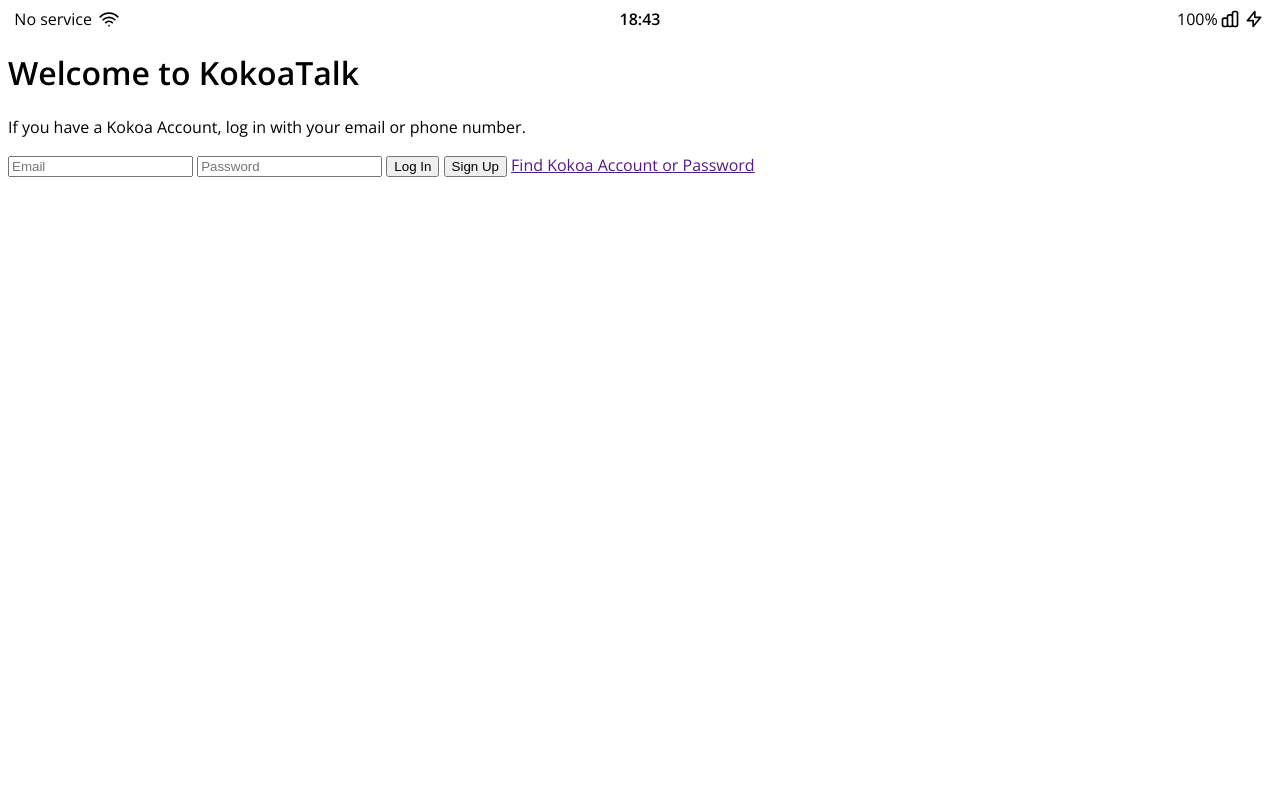
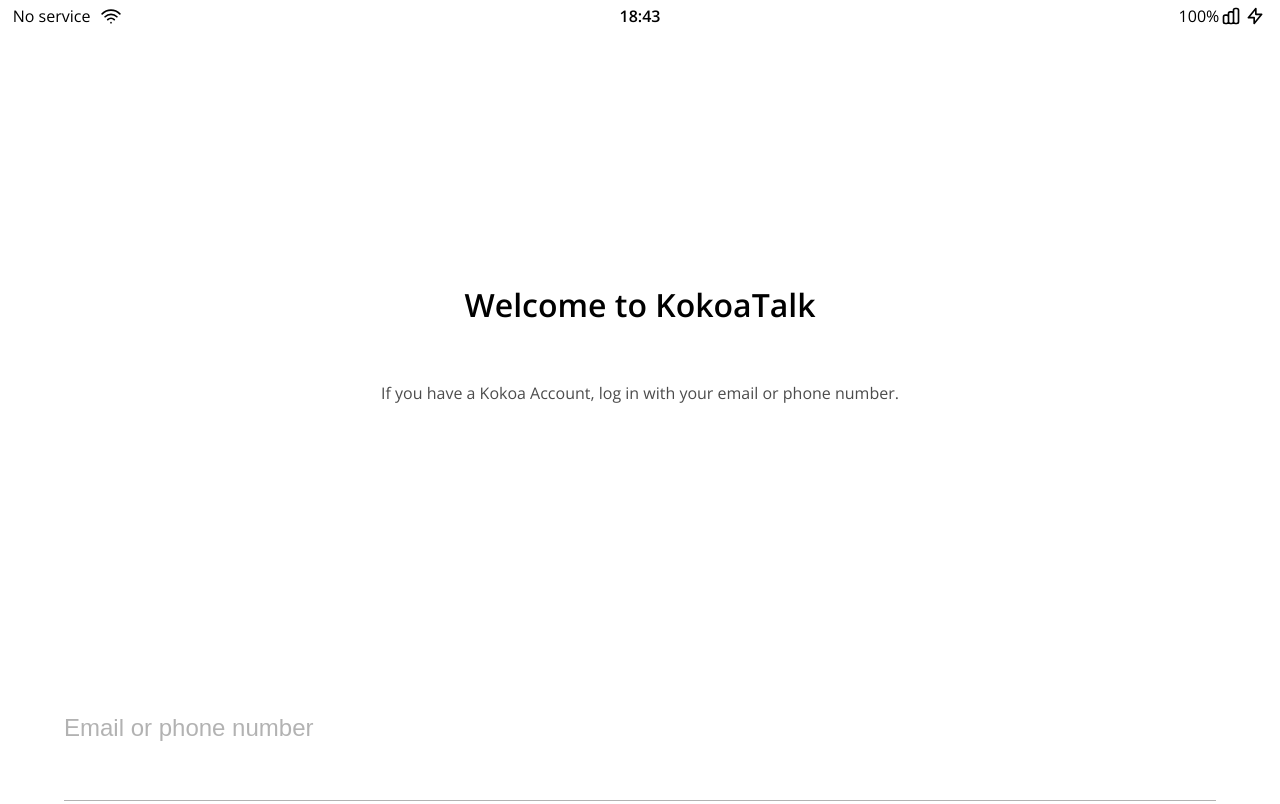
Before and after one commit to SamuelSung-dev/kokoa-clone-2020, a plain HTML site: page index.html in a window 1280 px wide. Shown: the top 804 px of the page. Drawn offline with nearby package versions, Linux system fonts and the light colour scheme.

Commit message:
Complete index.html

```diff
--- /dev/null
+++ b/css/reset.css
@@ -0,0 +1,133 @@
+/* http://meyerweb.com/eric/tools/css/reset/
+   v2.0 | 20110126
+   License: none (public domain)
+*/
+
+html,
+body,
+div,
+span,
+applet,
+object,
+iframe,
+h1,
+h2,
+h3,
+h4,
+h5,
+h6,
+p,
+blockquote,
+pre,
+a,
+abbr,
+acronym,
+address,
+big,
+cite,
+code,
+del,
+dfn,
+em,
+img,
+ins,
+kbd,
+q,
+s,
+samp,
+small,
+strike,
+strong,
+sub,
+sup,
+tt,
+var,
+b,
+u,
+i,
+center,
+dl,
+dt,
+dd,
+ol,
+ul,
+li,
+fieldset,
+form,
+label,
+legend,
+table,
+caption,
+tbody,
+tfoot,
+thead,
+tr,
+th,
+td,
+article,
+aside,
+canvas,
+details,
+embed,
+figure,
+figcaption,
+footer,
+header,
+hgroup,
+menu,
+nav,
+output,
+ruby,
+section,
+summary,
+time,
+mark,
+audio,
+video {
+  margin: 0;
+  padding: 0;
+  border: 0;
+  font-size: 100%;
+  font: inherit;
+  vertical-align: baseline;
+}
+/* HTML5 display-role reset for older browsers */
+article,
+aside,
+details,
+figcaption,
+figure,
+footer,
+header,
+hgroup,
+menu,
+nav,
+section {
+  display: block;
+}
+body {
+  line-height: 1;
+}
+ol,
+ul {
+  list-style: none;
+}
+blockquote,
+q {
+  quotes: none;
+}
+blockquote:before,
+blockquote:after,
+q:before,
+q:after {
+  content: "";
+  content: none;
+}
+table {
+  border-collapse: collapse;
+  border-spacing: 0;
+}
+
+input:focus {
+  outline: none;
+}
--- /dev/null
+++ b/css/status-bar.css
@@ -0,0 +1,26 @@
+.status-bar {
+  display: flex;
+  justify-content: center;
+  align-items: center;
+  padding: 0.5% 0.5%;
+}
+.status-bar__column {
+  display: flex;
+  align-items: center;
+  width: 33%;
+}
+.status-bar__column:first-child span {
+  margin-right: 2%;
+}
+.status-bar__column:nth-child(2) {
+  font-weight: bold;
+  justify-content: center;
+}
+.status-bar__column:last-child {
+  justify-content: flex-end;
+}
+.status-bar__icon {
+  width: 20px;
+  height: 20px;
+  margin: 0px 2px;
+}
--- a/css/styles.css
+++ b/css/styles.css
@@ -1,29 +1,46 @@
 @import url("https://fonts.googleapis.com/css2?family=Open+Sans:wght@400;600&display=swap");
+@import "reset.css";
+@import "status-bar.css";
+@import "welcome-header.css";
+@import "variables.css";
 body {
   font-family: "Open Sans", sans-serif;
 }
-.status-bar {
+
+#login-form {
   display: flex;
-  justify-content: center;
-  align-items: center;
+  flex-direction: column;
+  margin: 0% 5%;
 }
-.status-bar__column {
-  display: flex;
-  align-items: center;
-  width: 33%;
+#login-form input {
+  font-size: 150%;
+  border: none;
+  padding: 5% 0%;
+  margin-bottom: 6%;
 }
-.status-bar__column:first-child span {
-  margin-right: 5px;
+#login-form input::placeholder {
+  color: rgba(0, 0, 0, 0.3);
 }
-.status-bar__column:nth-child(2) {
-  font-weight: bold;
-  justify-content: center;
+#login-form input:not([type="submit"]) {
+  border-bottom: 1px solid rgba(0, 0, 0, 0.3);
+  transition: border-color 0.3s ease-in-out;
 }
-.status-bar__column:last-child {
-  justify-content: flex-end;
+#login-form input:focus {
+  border-color: var(--main);
 }
-.status-bar__icon {
-  width: 20px;
-  height: 20px;
-  margin: 0px 2px;
+#login-form input[type="submit"] {
+  cursor: pointer;
+  font-size: 130%;
+  padding: 4% 0%;
+  margin: 2% 0%;
 }
+#login-form input[type="submit"]:hover {
+  background-color: var(--main);
+}
+#login-form a {
+  text-align: center;
+  text-decoration: none;
+  color: inherit;
+  font-size: 100%;
+  margin-top: 1%;
+}
--- /dev/null
+++ b/css/variables.css
@@ -0,0 +1,3 @@
+:root {
+  --main: #fae100;
+}
--- /dev/null
+++ b/css/welcome-header.css
@@ -0,0 +1,16 @@
+.welcome-header {
+  display: flex;
+  flex-direction: column;
+  align-items: center;
+  margin: 20% 0%;
+  text-align: center;
+}
+.welcome-header__title {
+  font-weight: bold;
+  font-size: 200%;
+  margin-bottom: 5%;
+}
+.welcome-header__text {
+  width: 60%;
+  opacity: 0.7;
+}
--- a/index.html
+++ b/index.html
@@ -28,7 +28,7 @@
       </p>
     </header>
     <form id="login-form">
-      <input type="email" placeholder="Email" />
+      <input type="text" placeholder="Email or phone number" />
       <input type="password" placeholder="Password" />
       <input type="submit" value="Log In" />
       <input type="submit" value="Sign Up" />
```
